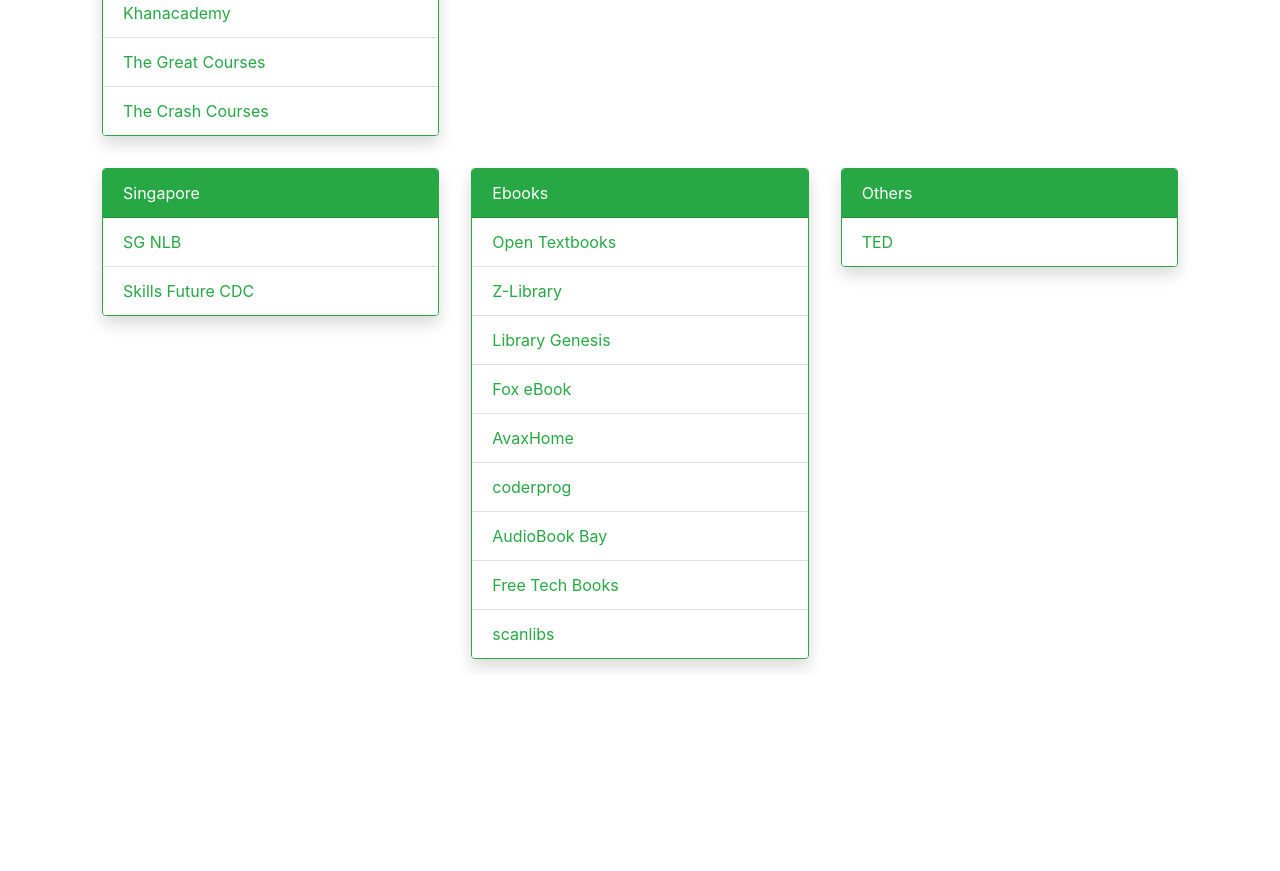
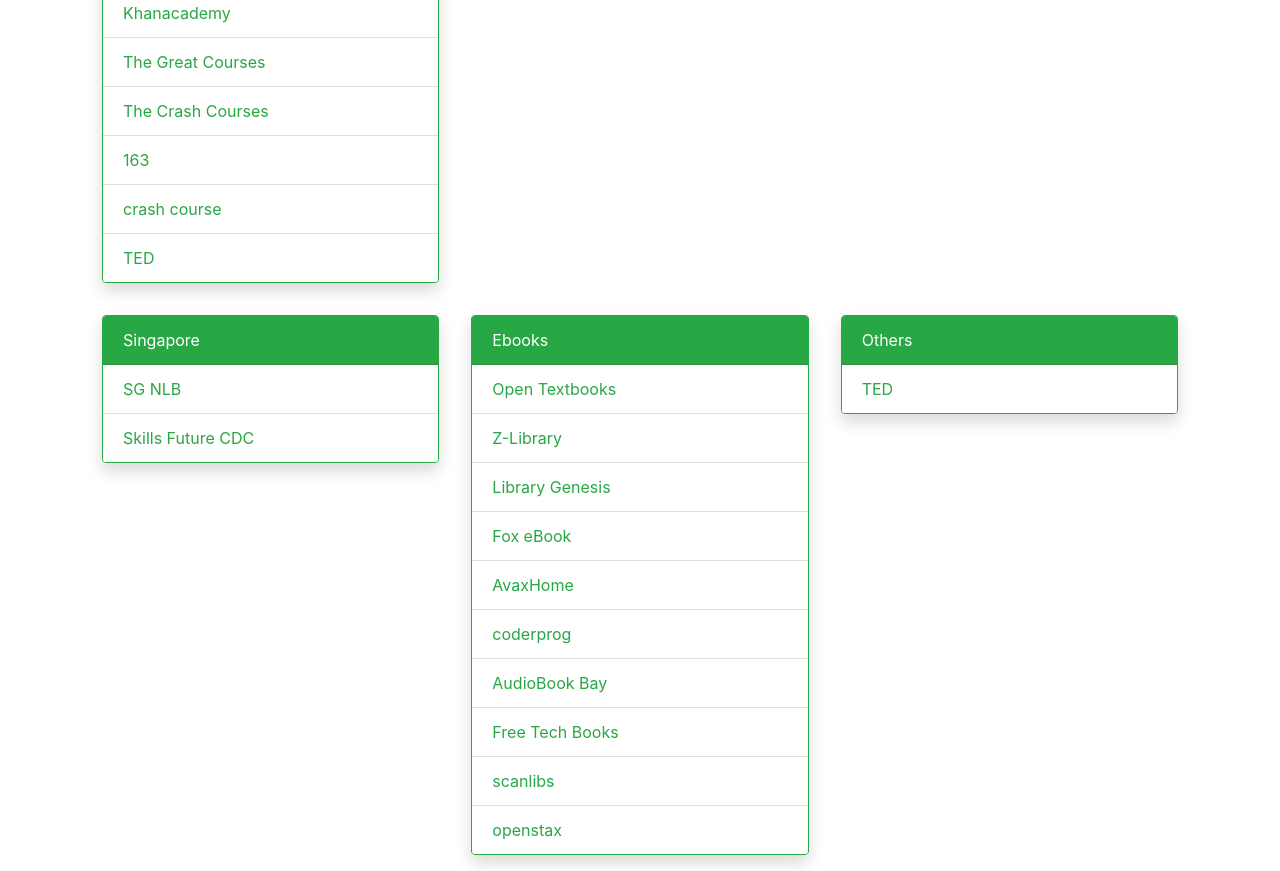
Before and after one commit to fulinme/Topswebsitetolearn, a plain HTML site: page index.html in a window 1280 px wide. Shown: the part 379-1250 px from the top of the page. Before the commit the page ends 1054 px from the top, so only its background shows below. Drawn offline with nearby package versions, Linux system fonts and the light colour scheme.

Commit message:
Update index.html

```diff
--- a/index.html
+++ b/index.html
@@ -47,6 +47,14 @@
                 <li class="list-group-item"><a href="https://www.khanacademy.org/" class="card-link text-success">Khanacademy</a></li>
                 <li class="list-group-item"><a href="https://www.thegreatcoursesplus.com/" class="card-link text-success">The Great Courses</a></li>
                 <li class="list-group-item"><a href="https://thecrashcourse.com/" class="card-link text-success">The Crash Courses</a></li>
+				<li class="list-group-item"><a href="https://open.163.com/" class="card-link text-success">163</a></li>
+                <li class="list-group-item"><a href="https://thecrashcourse.com/" class="card-link text-success">crash course</a></li>
+                <li class="list-group-item"><a href="https://www.ted.com/" class="card-link text-success">TED</a></li>
+
+<!--
+<li class="list-group-item"><a href="https://www.xuetangx.com/search?query=" class="card-link text-success">xuetang</a></li>
+<li class="list-group-item"><a href="https://www.icourse163.org/" class="card-link text-success">china mooc</a></li>
+-->
 
             </ul>
         </div>
@@ -107,8 +115,8 @@
                 <li class="list-group-item"><a href="https://coderprog.com/" class="card-link text-success">coderprog</a></li>
                 <li class="list-group-item"><a href="http://audiobookbay.nl/" class="card-link text-success">AudioBook Bay</a></li>
                 <li class="list-group-item"><a href="https://www.freetechbooks.com/" class="card-link text-success">Free Tech Books</a></li>
-                <li class="list-group-item"><a href=" https://scanlibs.com/" class="card-link text-success">scanlibs</a></li>
-
+                <li class="list-group-item"><a href="https://scanlibs.com/" class="card-link text-success">scanlibs</a></li>
+                <li class="list-group-item"><a href="https://openstax.org/subjects" class="card-link text-success">openstax</a></li>
 
             </ul>
         </div>
```
